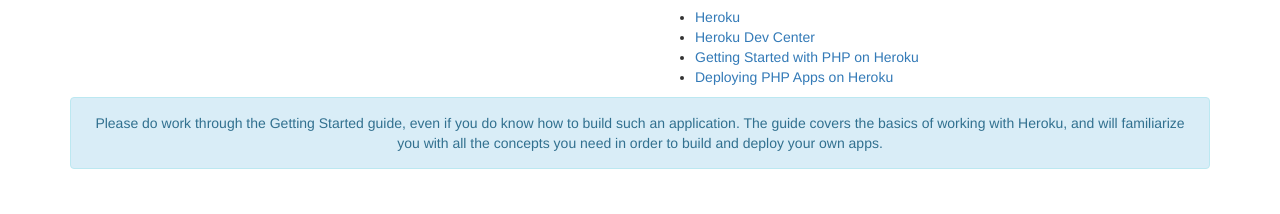
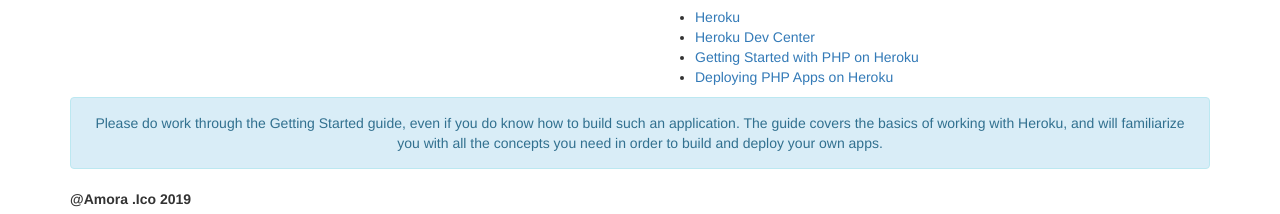
Before and after one commit to AndresMoraR/test-heroku, a PHP site: template web/views/index.twig in a window 1280 px wide. Shown: the part 967-1181 px from the top of the page. Before the commit the page ends 1136 px from the top, so only its background shows below. Run offline with PHP 8.4, Linux system fonts and the light colour scheme; the template is opened without the code that fills it, so the values that code supplies are empty; some libraries are stand-ins or nearby versions.

Commit message:
Update index.twig

```diff
--- a/web/views/index.twig
+++ b/web/views/index.twig
@@ -50,6 +50,7 @@
    <div class="alert alert-info text-center" role="alert">
     Please do work through the Getting Started guide, even if you do know how to build such an application.  The guide covers the basics of working with Heroku, and will familiarize you with all the concepts you need in order to build and deploy your own apps.
   </div>
+  <label>@Amora .Ico 2019</label>
 </div>
 
 {% endblock %}
```
